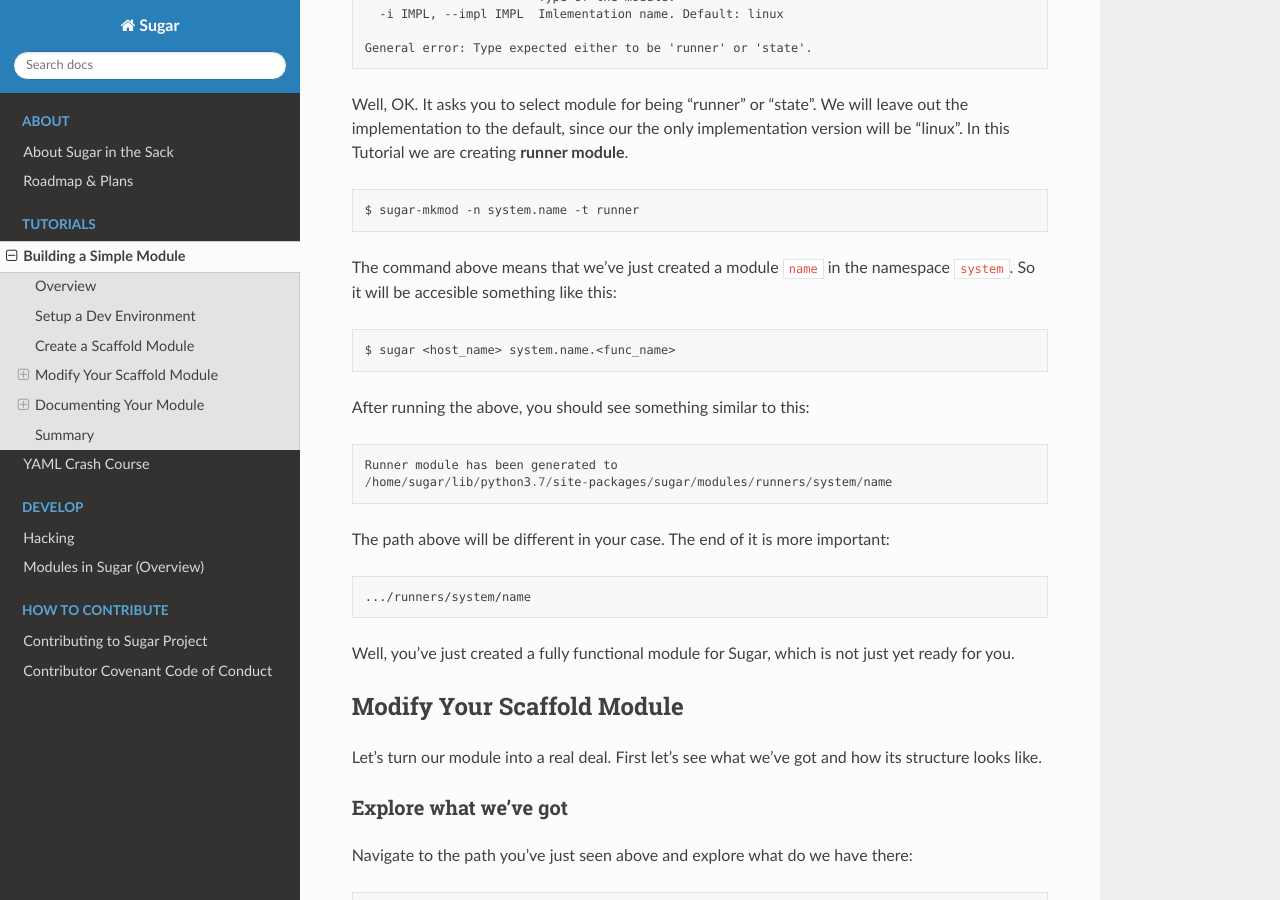
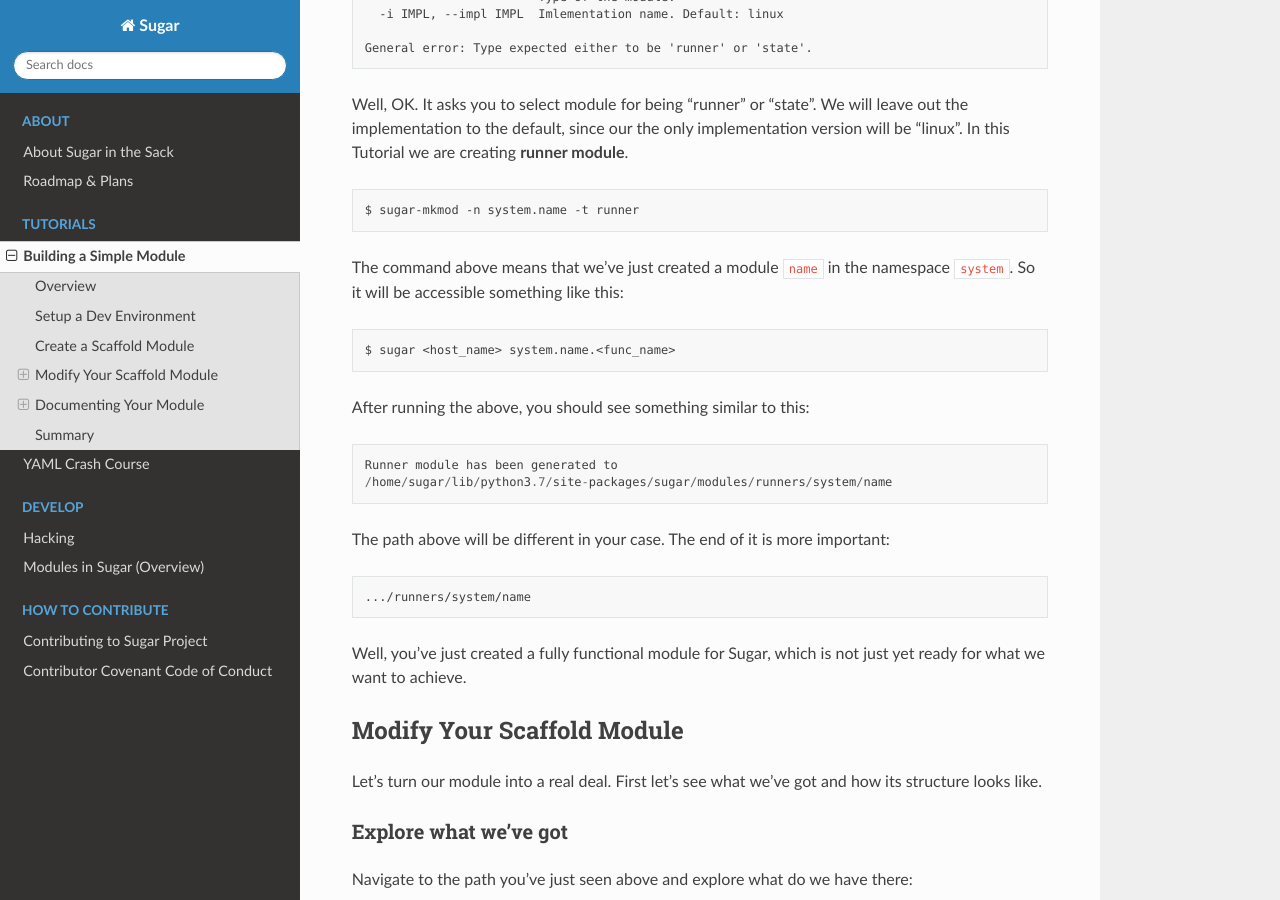
Before and after one commit to sugarsack/sugar, a Sphinx documentation site: the page built from docs/tutor_runner_module.md, in a window 1280 px wide and 900 px high, scrolled down 1166 px. Built offline with Sphinx 7.4.7 and the Read the Docs theme 2.0.0, drawn with Linux system fonts in a browser that asks for light colours.

Commit message:
Typo fixes

````diff
--- a/docs/tutor_runner_module.md
+++ b/docs/tutor_runner_module.md
@@ -59,7 +59,7 @@
 ```
 
 The command above means that we've just created a module `name` in the
-namespace `system`. So it will be accesible something like this:
+namespace `system`. So it will be accessible something like this:
 
 ```
 $ sugar <host_name> system.name.<func_name>
@@ -78,7 +78,7 @@
 ```
 
 Well, you've just created a fully functional module for Sugar, which is not
-just yet ready for you.
+just yet ready for what we want to achieve.
 
 ## Modify Your Scaffold Module
 
````
